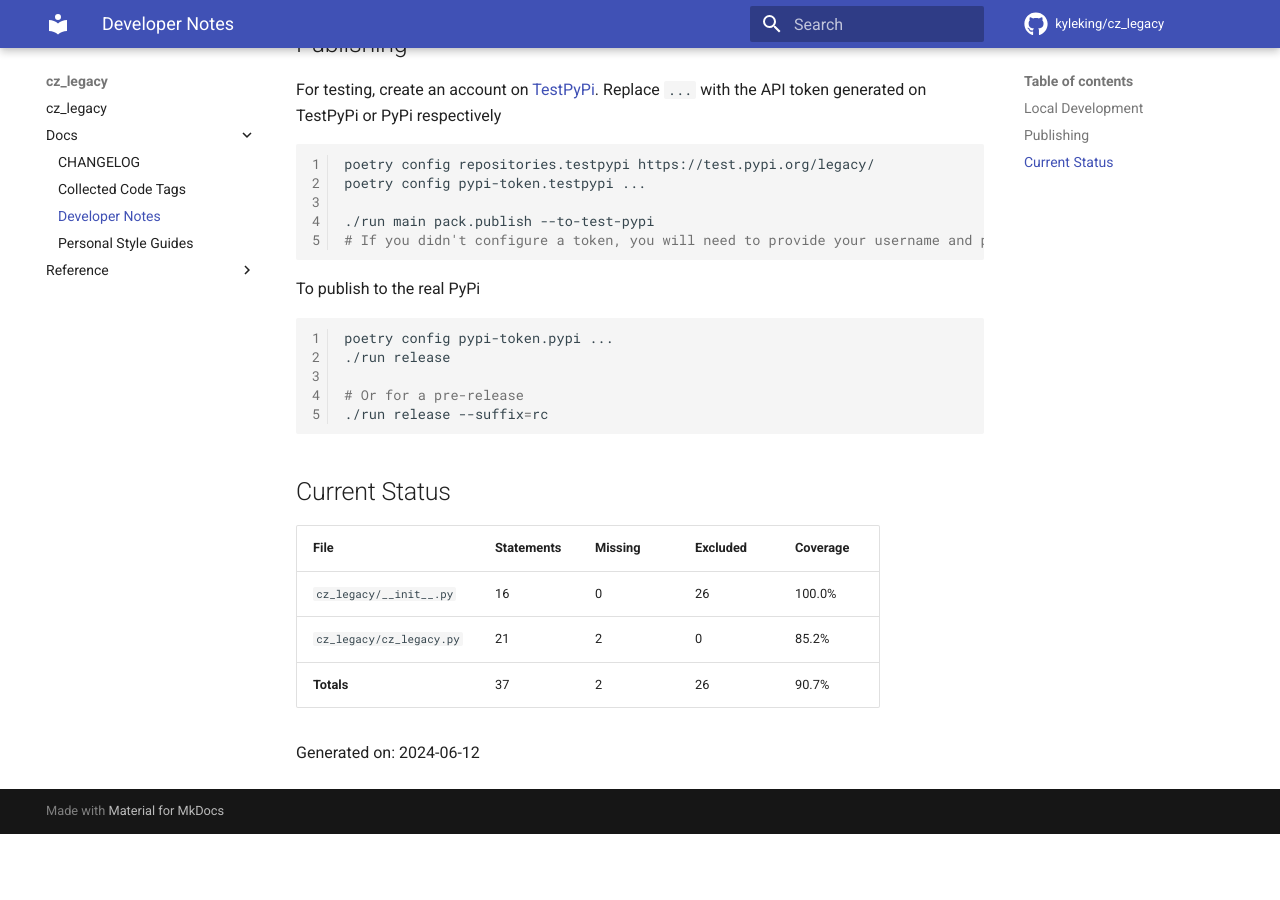
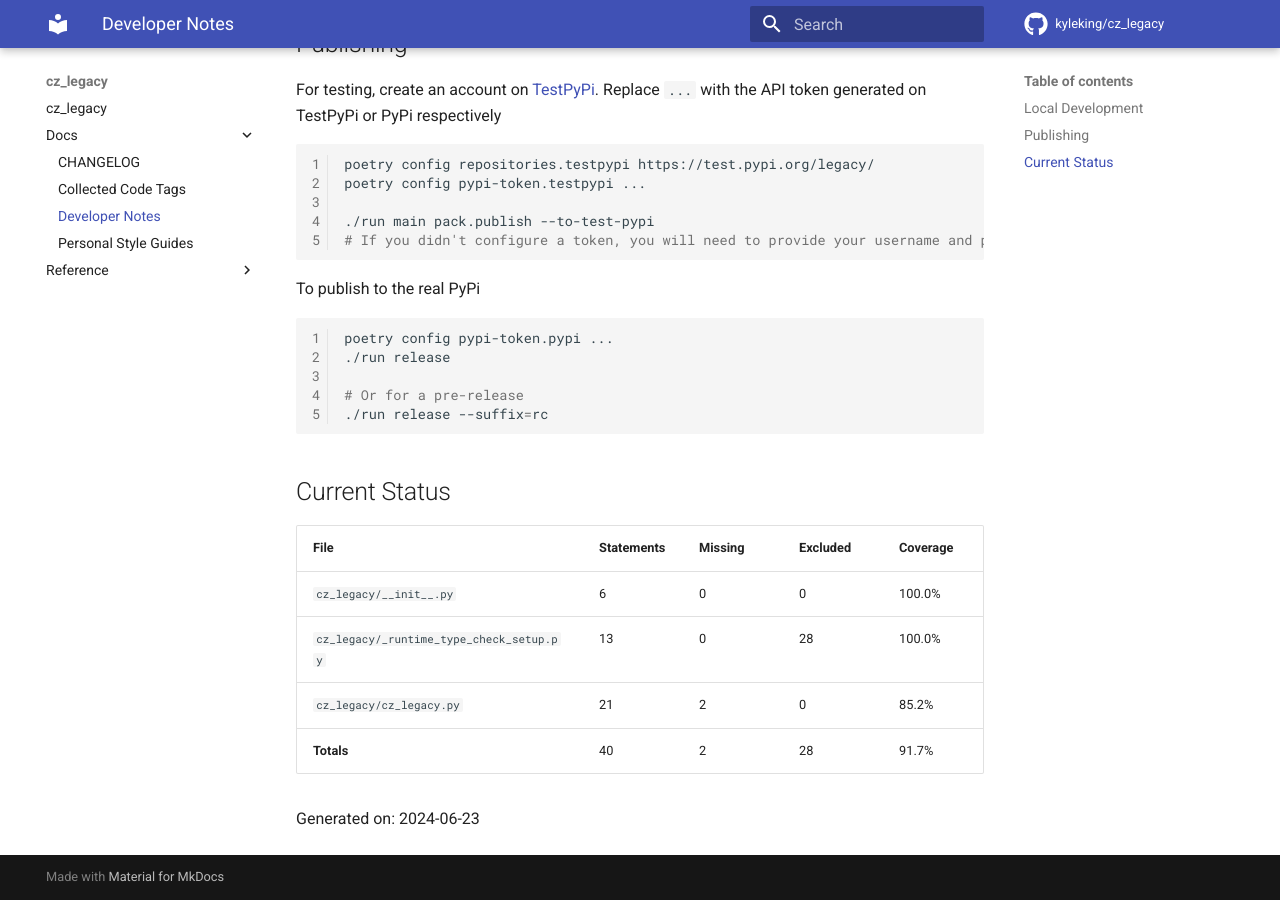
Before and after one commit to KyleKing/cz_legacy, an MkDocs documentation site: the page built from docs/docs/DEVELOPER_GUIDE.md, in a window 1280 px wide and 900 px high, scrolled down 551 px. Built offline with MkDocs 1.6.1 and Material for MkDocs 9.7.7, drawn with Linux system fonts in a browser that asks for light colours; comment, search, counter and statistics services are not loaded; before the commit the page ends 1385 px from its top, so only the background shows below that.

```diff
--- a/docs/docs/DEVELOPER_GUIDE.md
+++ b/docs/docs/DEVELOPER_GUIDE.md
@@ -45,11 +45,12 @@ poetry config pypi-token.pypi ...
 ## Current Status
 
 <!-- {cts} COVERAGE -->
-| File                     |   Statements |   Missing |   Excluded | Coverage   |
-|--------------------------|--------------|-----------|------------|------------|
-| `cz_legacy/__init__.py`  |           16 |         0 |         26 | 100.0%     |
-| `cz_legacy/cz_legacy.py` |           21 |         2 |          0 | 85.2%      |
-| **Totals**               |           37 |         2 |         26 | 90.7%      |
+| File                                     |   Statements |   Missing |   Excluded | Coverage   |
+|------------------------------------------|--------------|-----------|------------|------------|
+| `cz_legacy/__init__.py`                  |            6 |         0 |          0 | 100.0%     |
+| `cz_legacy/_runtime_type_check_setup.py` |           13 |         0 |         28 | 100.0%     |
+| `cz_legacy/cz_legacy.py`                 |           21 |         2 |          0 | 85.2%      |
+| **Totals**                               |           40 |         2 |         28 | 91.7%      |
 
-Generated on: 2024-06-12
+Generated on: 2024-06-23
 <!-- {cte} -->
```
Also changed, not shown: docs/docs/CHANGELOG.md (+3 -4 lines), 2 other files.
